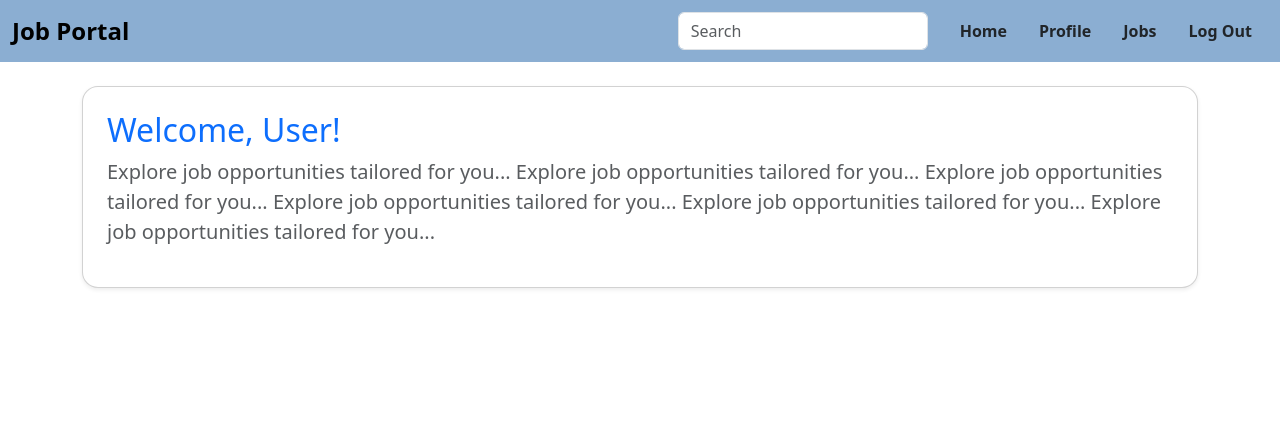
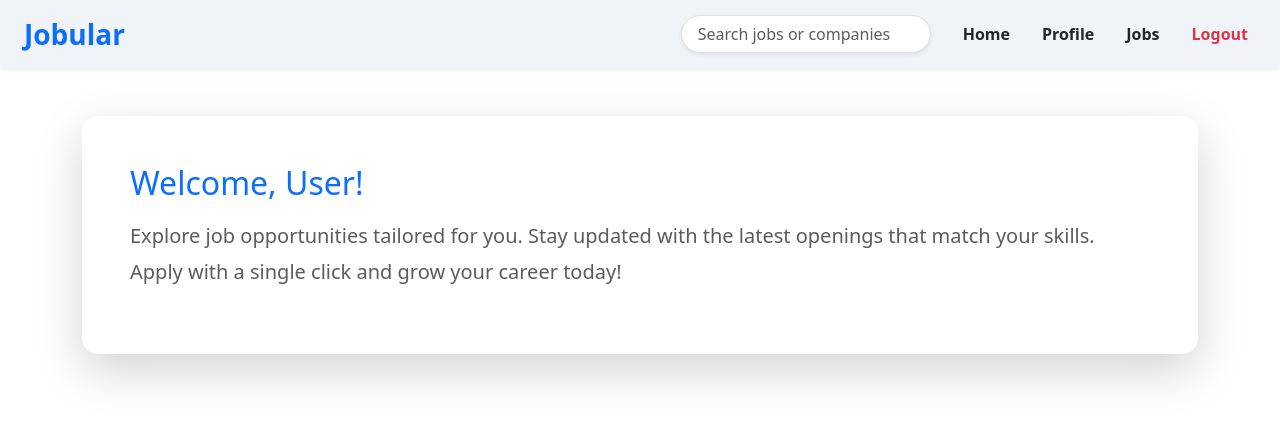
Before and after one commit to PoojaKhutwad270/Jobular_Job_Portal, a React (Vite) app in the folder Front_End/React/vite-project/: page /seeker in a window 1280 px wide. Shown: the top 422 px of the page. Built offline with nearby package versions, Linux system fonts and the light colour scheme.

Commit message:
change user interface

```diff
--- a/Front_End/React/vite-project/src/App.jsx
+++ b/Front_End/React/vite-project/src/App.jsx
@@ -5,6 +5,7 @@ import LoginComponent from "./components/LoginComponent";
 import Seeker from "./components/Seeker";
 import SeekerProfile from "./components/SeekerProfile";
 import Logout from "./components/logout";
+import SeekerNavbarLayout from "./SeekerLayout";
 
 const AppContent = () => {
   const location = useLocation();
@@ -16,25 +17,44 @@ const hideNav = ["/seeker", "/SeekerProfile"].some((path) =>
  return (
     <div>
       {!hideNav && (
-        <nav className="navbar navbar-expand-lg navbar-dark ps-5" style={{ backgroundColor: "#8baed2ff" }}>
-          <div className="navbar-nav fw-bold">
-            <Link className="nav-link word pe-5" to="/register" style={{ color: "black", fontSize: "23px" }}>
+       <nav className="navbar navbar-expand-lg" style={{ backgroundColor: "#f0f4f8" , padding: "1rem 2rem" }}>
+  <div className="container-fluid d-flex justify-content-between align-items-center">
+    <span className="navbar-brand fw-bold fs-4 text-primary">Jobular</span>
+
+    <div className="navbar-nav fw-semibold d-flex flex-row">
+      <Link
+        className="nav-link text-dark mx-3"
+        to="/register"
+        style={{ fontSize: "20px" }}
+      >
         Register
       </Link>
-            <Link className="nav-link" to="/login" style={{ color: "black", fontSize: "23px" }}>
+      <Link
+        className="nav-link text-dark mx-3"
+        to="/login"
+        style={{ fontSize: "20px" }}
+      >
         Login
       </Link>
     </div>
+  </div>
 </nav>
+
       )}
 
    <Routes>
+  {/* Public Routes */}
   <Route path="/" element={<RegistrationComponent />} />
   <Route path="/register" element={<RegistrationComponent />} />
   <Route path="/login" element={<LoginComponent />} />
-        <Route path="/seeker" element={<Seeker />} />
-         <Route path="/SeekerProfile" element={<SeekerProfile />} />
-          <Route path="/logout" element={<Logout />} />
+
+  {/* Seeker Layout with nested routes */}
+  <Route path="/seeker" element={<SeekerNavbarLayout />}>
+    <Route index element={<Seeker />} />
+    <Route path="profile" element={<SeekerProfile />} />
+    <Route path="logout" element={<Logout />} />
+    <Route path="jobs" element={<div>Jobs Page</div>} />
+  </Route>
 </Routes>
     </div>
   );
--- a/Front_End/React/vite-project/src/SeekerLayout.jsx
+++ b/Front_End/React/vite-project/src/SeekerLayout.jsx
@@ -1,34 +1,34 @@
 import React from "react";
-import { Link, Outlet } from "react-router-dom";
+import { Link, Outlet } from "react-router-dom"; // ✅ Include Outlet
 
-const SeekerLayout = () => {
+const SeekerNavbarLayout = () => {
   return (
     <>
-      {/* Navbar */}
-      <nav className="navbar navbar-expand-lg navbar-light" style={{ backgroundColor: "#8baed2" }}>
-        <div className="container-fluid">
-          <span className="navbar-brand fw-bold fs-4">Job Portal</span>
-          <form className="d-flex ms-auto me-3">
-            <input className="form-control" type="search" placeholder="Search" aria-label="Search" style={{ width: '250px' }} />
+      <nav className="navbar navbar-expand-lg shadow-sm" style={{ backgroundColor: "#f0f4f8" }}>
+        <div className="container-fluid px-4">
+          <span className="navbar-brand fw-bold fs-3 text-primary">Jobular</span>
+          <form className="d-flex ms-auto me-4">
+            <input
+              className="form-control rounded-pill px-3 shadow-sm"
+              type="search"
+              placeholder="Search jobs or companies"
+              aria-label="Search"
+              style={{ width: '250px' }}
+            />
           </form>
-          <div className="navbar-nav">
-            <Link className="nav-link mx-2 fw-semibold text-dark" to="/seeker">
-              <svg xmlns="http://www.w3.org/2000/svg" viewBox="0 0 24 24" fill="currentColor" width="24" height="24" className="me-1">
-                <path d="M23 9v2h-2v7a3 3 0 01-3 3h-4v-6h-4v6H6a3 3 0 01-3-3v-7H1V9l11-7 5 3.18V2h3v5.09z" />
-              </svg>
-              Home
-            </Link>
-            <Link className="nav-link mx-2 fw-semibold text-dark" to="/SeekerProfile">Profile</Link>
-            <Link className="nav-link mx-2 fw-semibold text-dark" to="/jobs">Jobs</Link>
-            <Link className="nav-link mx-2 fw-semibold text-dark" to="/logout">Log Out</Link>
+          <div className="navbar-nav d-flex align-items-center gap-3">
+            <Link className="nav-link fw-semibold text-dark" to="/seeker">Home</Link>
+            <Link className="nav-link fw-semibold text-dark" to="/seeker/profile">Profile</Link>
+            <Link className="nav-link fw-semibold text-dark" to="/seeker/jobs">Jobs</Link>
+            <Link className="nav-link fw-semibold text-danger" to="/seeker/logout">Logout</Link>
           </div>
         </div>
       </nav>
 
-      {/* Outlet renders nested route content */}
+      {/* 👇 This renders nested routes like <Seeker /> */}
       <Outlet />
     </>
   );
 };
 
-export default SeekerLayout;
+export default SeekerNavbarLayout;
--- a/Front_End/React/vite-project/src/components/LoginComponent.jsx
+++ b/Front_End/React/vite-project/src/components/LoginComponent.jsx
@@ -54,7 +54,7 @@ const LoginComponent = () => {
   };
 
   return (
-    <div className="container d-flex justify-content-center align-items-center" style={{ minHeight: "90vh" }}>
+    <div className="container d-flex justify-content-center align-items-center" style={{ minHeight: "100vh" }}>
         <div className="card shadow p-4 rounded-4 w-100" style={{ maxWidth: "700px" }}>
 
           <form onSubmit={handleLogin}>
@@ -95,7 +95,7 @@ const LoginComponent = () => {
                 Remember me
               </label>
             </div>{" "}
-            <button className="btn rounded-pill px-5 fw-bold" style={{ backgroundColor: "#8baed2ff"}}>
+            <button className="btn rounded-pill px-5 fw-bold  btn-primary me-2" >
               Sign in
             </button>{" "}
           </form>{" "}
--- a/Front_End/React/vite-project/src/components/Seeker.jsx
+++ b/Front_End/React/vite-project/src/components/Seeker.jsx
@@ -1,4 +1,3 @@
-// NO Routes or Route import needed now
 import { Link } from 'react-router-dom';
 import { useSelector } from 'react-redux';
 
@@ -7,33 +6,37 @@ const Seeker = () => {
 
   return (
     <div>
-      <nav className="navbar navbar-expand-lg navbar-light" style={{ backgroundColor: "#8baed2" }}>
-        <div className="container-fluid">
-          <span className="navbar-brand fw-bold fs-4">Job Portal</span>
+      {/* Navbar */}
+      {/* <nav className="navbar navbar-expand-lg shadow-sm" style={{ backgroundColor: "#f0f4f8" }}>
+        <div className="container-fluid px-4">
+          <span className="navbar-brand fw-bold fs-3 text-primary">Jobular</span>
 
-          <form className="d-flex ms-auto me-3">
-            <input className="form-control" type="search" placeholder="Search" aria-label="Search" style={{ width: '250px' }} />
+          <form className="d-flex ms-auto me-4">
+            <input
+              className="form-control rounded-pill px-3 shadow-sm"
+              type="search"
+              placeholder="Search jobs or companies"
+              aria-label="Search"
+              style={{ width: '250px' }}
+            />
           </form>
 
-          <div className="navbar-nav">
-            <Link className="nav-link mx-2 fw-semibold text-dark" to="/seeker">Home</Link>
-            <Link className="nav-link mx-2 fw-semibold text-dark" to="/SeekerProfile">Profile</Link>
-            <Link className="nav-link mx-2 fw-semibold text-dark" to="/jobs">Jobs</Link>
-            <Link className="nav-link mx-2 fw-semibold text-dark" to="/logout">Log Out</Link>
+          <div className="navbar-nav d-flex align-items-center gap-3">
+            <Link className="nav-link fw-semibold text-dark" to="/seeker">Home</Link>
+            <Link className="nav-link fw-semibold text-dark" to="/SeekerProfile">Profile</Link>
+            <Link className="nav-link fw-semibold text-dark" to="/jobs">Jobs</Link>
+            <Link className="nav-link fw-semibold text-danger" to="/logout">Logout</Link>
           </div>
         </div>
-      </nav>
+      </nav> */}
 
-      <div className="container mt-4">
-        <div className="card shadow-sm p-4 rounded-4" style={{ maxHeight: '300px', overflowY: 'auto' }}>
-          <h2 className="text-primary">Welcome, {loggedInUser?.uname || 'User'}!</h2>
-          <p className="fs-5 text-muted">
-            Explore job opportunities tailored for you...
-            Explore job opportunities tailored for you...
-            Explore job opportunities tailored for you...
-            Explore job opportunities tailored for you...
-            Explore job opportunities tailored for you...
-            Explore job opportunities tailored for you...
+      {/* Welcome Card */}
+      <div className="container mt-5">
+        <div className="card shadow-lg p-5 rounded-4 border-0">
+          <h2 className="text-primary mb-3">Welcome, {loggedInUser?.uname || 'User'}!</h2>
+          <p className="fs-5 text-muted" style={{ lineHeight: '1.8' }}>
+            Explore job opportunities tailored for you. Stay updated with the latest openings that match your skills.
+            Apply with a single click and grow your career today!
           </p>
         </div>
       </div>
--- a/Front_End/React/vite-project/src/components/SeekerProfile.jsx
+++ b/Front_End/React/vite-project/src/components/SeekerProfile.jsx
@@ -5,97 +5,97 @@ import axios from "axios";
 
 const SeekerProfile = () => {
   const loggedInUser = useSelector((store) => store.loggedInUser);
-  const [seeker, setSeeker] = useState(null); // Single seeker
+  const [seeker, setSeeker] = useState(null);
 
   useEffect(() => {
     if (!loggedInUser?.uid) return;
 
     axios.get(`http://localhost:8081/seeker/getSeeker/${loggedInUser.uid}`)
-      .then(response => {
-        setSeeker(response.data);
-      })
-      .catch(error => {
-        console.error("Error fetching seeker profile:", error);
-      });
+      .then(response => setSeeker(response.data))
+      .catch(error => console.error("Error fetching seeker profile:", error));
   }, [loggedInUser]);
 
   return (
     <>
       {/* Navbar */}
-      <nav className="navbar navbar-expand-lg navbar-light" style={{ backgroundColor: "#8baed2" }}>
-        <div className="container-fluid">
-          <span className="navbar-brand fw-bold fs-4">Jobular</span>
-          <form className="d-flex ms-auto me-3">
-            <input className="form-control" type="search" placeholder="Search" aria-label="Search" style={{ width: '250px' }} />
+     {/* <nav className="navbar navbar-expand-lg shadow-sm" style={{ backgroundColor: "#f0f4f8" }}>
+        <div className="container-fluid px-4">
+          <span className="navbar-brand fw-bold fs-3 text-primary">Jobular</span>
+          <form className="d-flex ms-auto me-4">
+            <input
+              className="form-control rounded-pill px-3 shadow-sm"
+              type="search"
+              placeholder="Search jobs or companies"
+              aria-label="Search"
+              style={{ width: '250px' }}
+            />
           </form>
-          <div className="navbar-nav">
-            <Link className="nav-link mx-2 fw-semibold text-dark" to="/seeker">Home</Link>
-            <Link className="nav-link mx-2 fw-semibold text-dark" to="/SeekerProfile">Profile</Link>
-            <Link className="nav-link mx-2 fw-semibold text-dark" to="/jobs">Jobs</Link>
-            <Link className="nav-link mx-2 fw-semibold text-dark" to="/logout">Log Out</Link>
+          <div className="navbar-nav d-flex align-items-center gap-3">
+            <Link className="nav-link fw-semibold text-dark" to="/seeker">Home</Link>
+            <Link className="nav-link fw-semibold text-dark" to="/SeekerProfile">Profile</Link>
+            <Link className="nav-link fw-semibold text-dark" to="/jobs">Jobs</Link>
+            <Link className="nav-link fw-semibold text-danger" to="/logout">Logout</Link>
           </div>
         </div>
-      </nav>
+      </nav> */}
 
       {/* Profile Section */}
-      <div className="container mt-4 d-flex align-items-start gap-4 card shadow-sm p-4 rounded-4">
+      <div className="container mt-5 d-flex gap-5 card shadow-lg p-5 rounded-4 border-0">
         <div>
           <img
-            src=""
+            src="https://static.vecteezy.com/system/resources/previews/018/765/757/original/user-profile-icon-in-flat-style-member-avatar-illustration-on-isolated-background-human-permission-sign-business-concept-vector.jpg"
             alt="Profile"
-            width="300"
-            height="500"
-            className="rounded-circle border"
+            className="rounded-circle border shadow-sm"
+            width="200"
+            height="200"
           />
         </div>
 
         <div>
-          <h2>{loggedInUser?.uname}</h2>
-          <p className="text-muted">{seeker?.graduationDegree}</p>
-          <p className="text-muted"> {seeker?.university}</p>
-          <div className="d-flex gap-2 mt-3">
-            <button className="btn btn-outline-secondary">Add Profile Section</button>
-            <button className="btn btn-outline-secondary">Enhance Profile</button>
+          <h2 className="fw-bold">{loggedInUser?.uname}</h2>
+          <p className="text-muted">{seeker?.graduationDegree || "Degree not available"}</p>
+          <p className="text-muted">{seeker?.university || "University not available"}</p>
+          <div className="d-flex gap-3 mt-3">
+           <button className="btn btn-primary me-2">Add Profile Section</button>
+
 </div>
         </div>
       </div>
 
       {/* Education Section */}
-      <div className="container mt-4 card shadow-sm p-4 rounded-4">
+      <div className="container mt-4 card shadow-lg p-5 rounded-4 border-0">
         <div className="d-flex justify-content-between align-items-center mb-4">
           <h2 className="fs-4 fw-bold text-dark m-0">Education</h2>
-          <span className="text-primary">Add</span>
-
+          <button className="btn btn-primary me-2">Add +</button>
         </div>
 
+        {seeker ? (
           <ul className="list-unstyled">
             <li className="mb-3">
-            <h5>{seeker?.graduationDegree}</h5>
-            <p className="text-muted mb-1">{seeker?.university} – {seeker?.graduationMarks}</p>
+              <h5>{seeker.graduationDegree}</h5>
+              <p className="text-muted mb-1">{seeker.university} – {seeker.graduationMarks}</p>
               <small className="text-muted">
-              {seeker?.passout_year ? new Date(seeker.passout_year).getFullYear() : ""}
+                {seeker.passout_year ? new Date(seeker.passout_year).getFullYear() : ""}
               </small>
+            </li>
+          </ul>
+        ) : (
+          <p className="text-muted">Loading education details...</p>
+        )}
+      </div>
 
-          </li>
+      {/* Skills Section */}
+      <div className="container mt-4 card shadow-lg p-5 rounded-4 border-0">
+        <div className="d-flex justify-content-between align-items-center mb-4">
+          <h2 className="fs-4 fw-bold text-dark m-0">Skills</h2>
+          <button className="btn btn-primary me-2">Add +</button>
+        </div>
 
+        {/* Placeholder */}
+        <ul className="list-unstyled">
+          <li className="text-muted">Skills data coming soon...</li>
         </ul>
       </div>
-        <div className="container mt-4 card shadow-sm p-4 rounded-4">
-        <div className="d-flex justify-content-between align-items-center mb-4">
-          <h2 className="fs-4 fw-bold text-dark m-0">Skills</h2>
-          <span className="text-primary" >Add   Edit</span>
-
-        </div>
-
-        <ul className="list-unstyled">
-          <li className="mb-3">
-
-
-          </li>
-
-        </ul>
-      </div>
-
     </>
   );
 };
```
Lines whose indentation alone changed are shown as unchanged.
